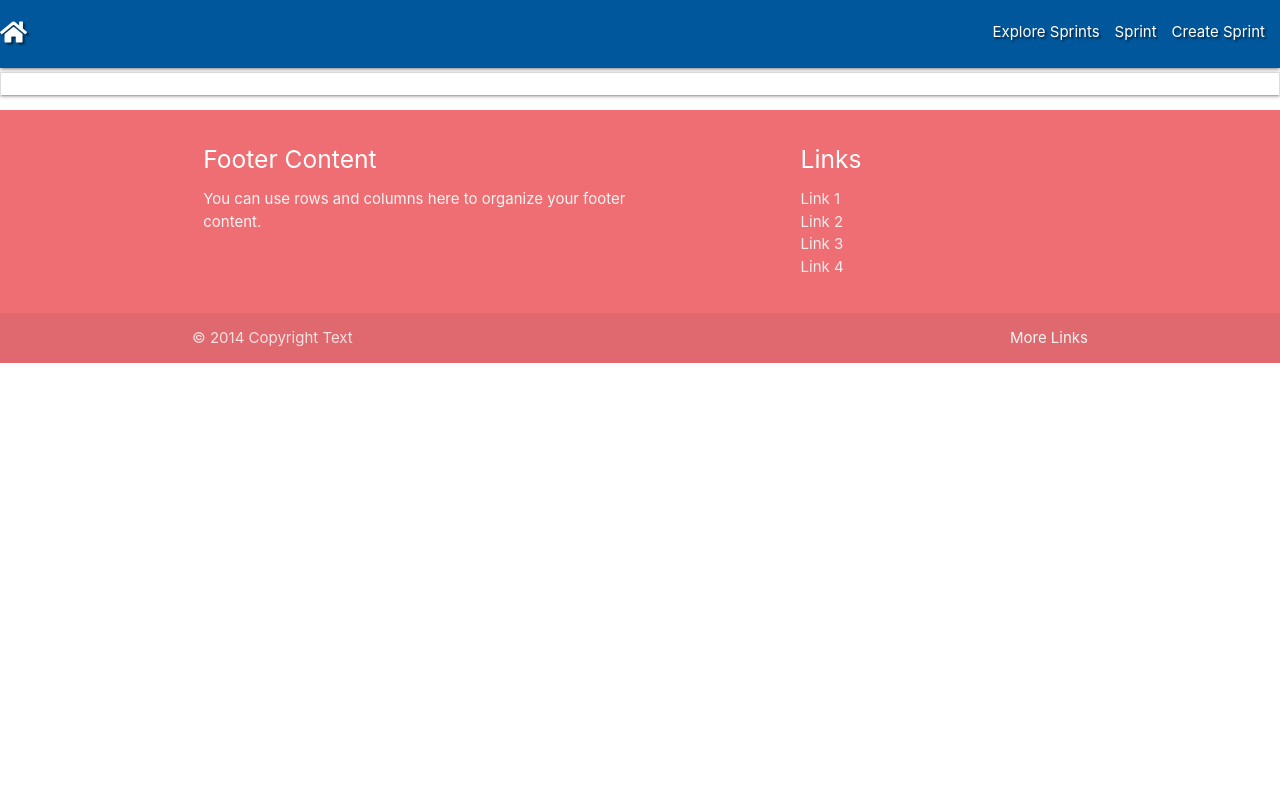
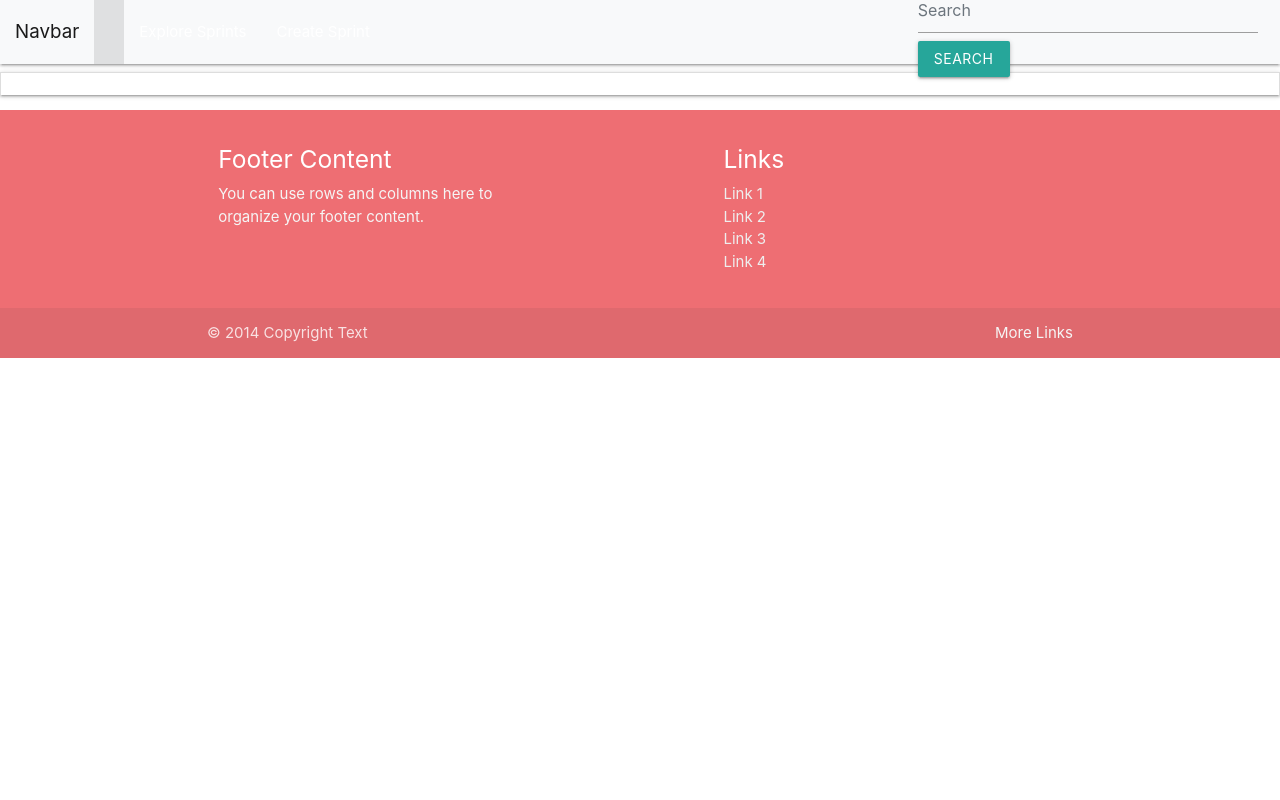
Before and after one commit to michodgs25/Sprint, a Flask app: page / in a window 1280 px wide. Run offline with Flask 2, Linux system fonts and the light colour scheme; data that the repository does not hold is empty; some libraries are stand-ins or nearby versions.

Commit message:
Update navigation bar& add spy-scroll to nav

```diff
--- a/static/css/style.css
+++ b/static/css/style.css
@@ -2,6 +2,7 @@
 
 body {
     color: rgb(52, 198, 235);
+     position: relative;
 }
 
   body {
--- a/static/js/script.js
+++ b/static/js/script.js
@@ -2,6 +2,9 @@
   $(document).ready(function(){
     //collapsible navigation
     $('.collapsible').collapsible();
+
+    //nav follows user scroll
+    $('body').scrollspy({ target: '#navbar-scrollspy' })
 
     // trigger an autoresize for textarea 1& 2
 if ($('#textarea1').length > 0) {
--- a/templates/base.html
+++ b/templates/base.html
@@ -3,6 +3,8 @@
 <head>
     <meta charset="UTF-8">
     <meta name="viewport" content="width=device-width, initial-scale=1.0">
+    <!--bootstrap css library-->
+    <link rel="stylesheet" href="https://stackpath.bootstrapcdn.com/bootstrap/4.5.2/css/bootstrap.min.css" integrity="sha384-JcKb8q3iqJ61gNV9KGb8thSsNjpSL0n8PARn9HuZOnIxN0hoP+VmmDGMN5t9UJ0Z" crossorigin="anonymous">
     <!--font-awesome library-->
     <link rel="stylesheet" href="https://cdnjs.cloudflare.com/ajax/libs/font-awesome/5.13.1/css/all.min.css"
           integrity="sha512-xA6Hp6oezhjd6LiLZynuukm80f8BoZ3OpcEYaqKoCV3HKQDrYjDE1Gu8ocxgxoXmwmSzM4iqPvCsOkQNiu41GA==" crossorigin="anonymous" />
@@ -10,27 +12,35 @@
     <link rel="stylesheet" href="https://cdnjs.cloudflare.com/ajax/libs/materialize/1.0.0/css/materialize.min.css">
     <!--custom css file-->
     <link rel="stylesheet" href="{{ url_for('static', filename='css/style.css') }}" type="text/css">
-        <!--jQuery slider UI-->
-    <link rel="stylesheet" href="//code.jquery.com/ui/1.12.1/themes/smoothness/jquery-ui.css">
     {% block styles %}
     {% endblock %}
     <title>Sprint</title>
 </head>
-<body>
-  <header>
-  <div class="navbar-fixed">
-  <!--fixed navbar-->
-    <nav class="nav-extended text-shadow #01579b light-blue darken-4">
-      <div class="nav-wrapper">
-        <a href="{{ url_for('get_create_compare') }}"><i class="fas fa-home"></i></a>
-        <ul class="right hide-on-med-and-down">
+<body data-spy="scroll" data-target="#navbar-scrollspy" data-offset="0">
+<header>
+<nav id="navbar-scrollspy" class="navbar navbar-expand-lg navbar-light bg-light">
+  <a class="navbar-brand" href="#">Navbar</a>
+  <button class="navbar-toggler" type="button" data-toggle="collapse" data-target="#navbarSupportedContent" aria-controls="navbarSupportedContent" aria-expanded="false" aria-label="Toggle navigation">
+    <span class="navbar-toggler-icon"></span>
+  </button>
+  <div class="collapse navbar-collapse" id="navbarSupportedContent">
+    <ul class="navbar-nav mr-auto">
+      <li class="nav-item active">
+        <a href="{{ url_for('get_create_compare') }}"><span class="sr-only"><i class="fas fa-home"></i></span></a>
+      </li>
+        <li class="nav-item">
         <li><a href="{{ url_for('get_tasks') }}">Explore Sprints</a></li>
-        <li><a href="{{ url_for('get_about') }}"></a>Sprint</li>
+      </li>
+        <li class="nav-item">
         <li><a href="{{ url_for('add_activity') }}">Create Sprint</a></li>
-        </ul>
-      </div>
-    </nav>
+      </li>
+    </ul>
+    <form class="form-inline my-2 my-lg-0">
+      <input class="form-control mr-sm-2" type="search" placeholder="Search" aria-label="Search">
+      <button class="btn btn-outline-success my-2 my-sm-0" type="submit">Search</button>
+    </form>
   </div>
+</nav>
 </header>
 
     {% block content %}
@@ -63,7 +73,9 @@
             </div>
           </div>
         </footer>
-
+        <!--bootstrap js-->
+        <script src="https://stackpath.bootstrapcdn.com/bootstrap/4.5.2/js/bootstrap.min.js"
+         integrity="sha384-B4gt1jrGC7Jh4AgTPSdUtOBvfO8shuf57BaghqFfPlYxofvL8/KUEfYiJOMMV+rV" crossorigin="anonymous"></script>
     <!--jQuery library-->
     <script src="https://code.jquery.com/jquery-3.5.1.min.js"
          integrity="sha256-9/aliU8dGd2tb6OSsuzixeV4y/faTqgFtohetphbbj0=" crossorigin="anonymous"></script>
```
